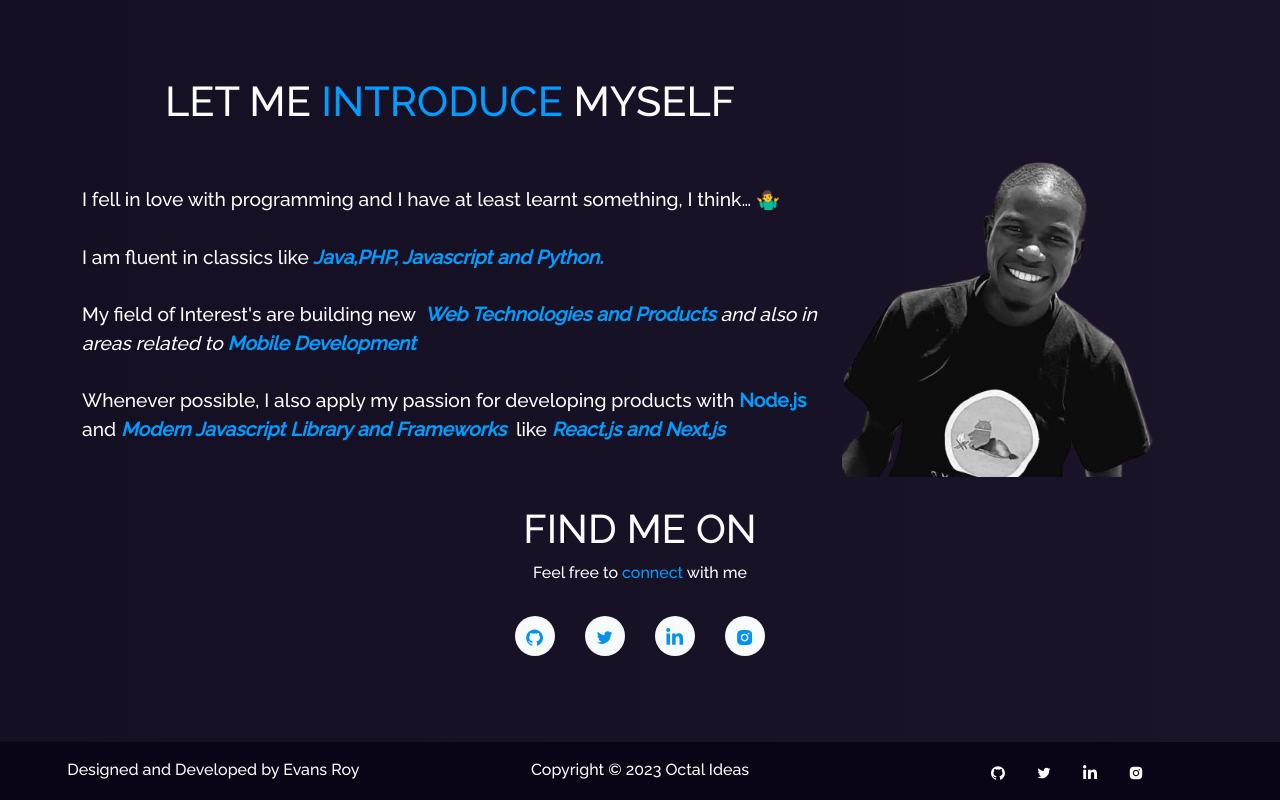
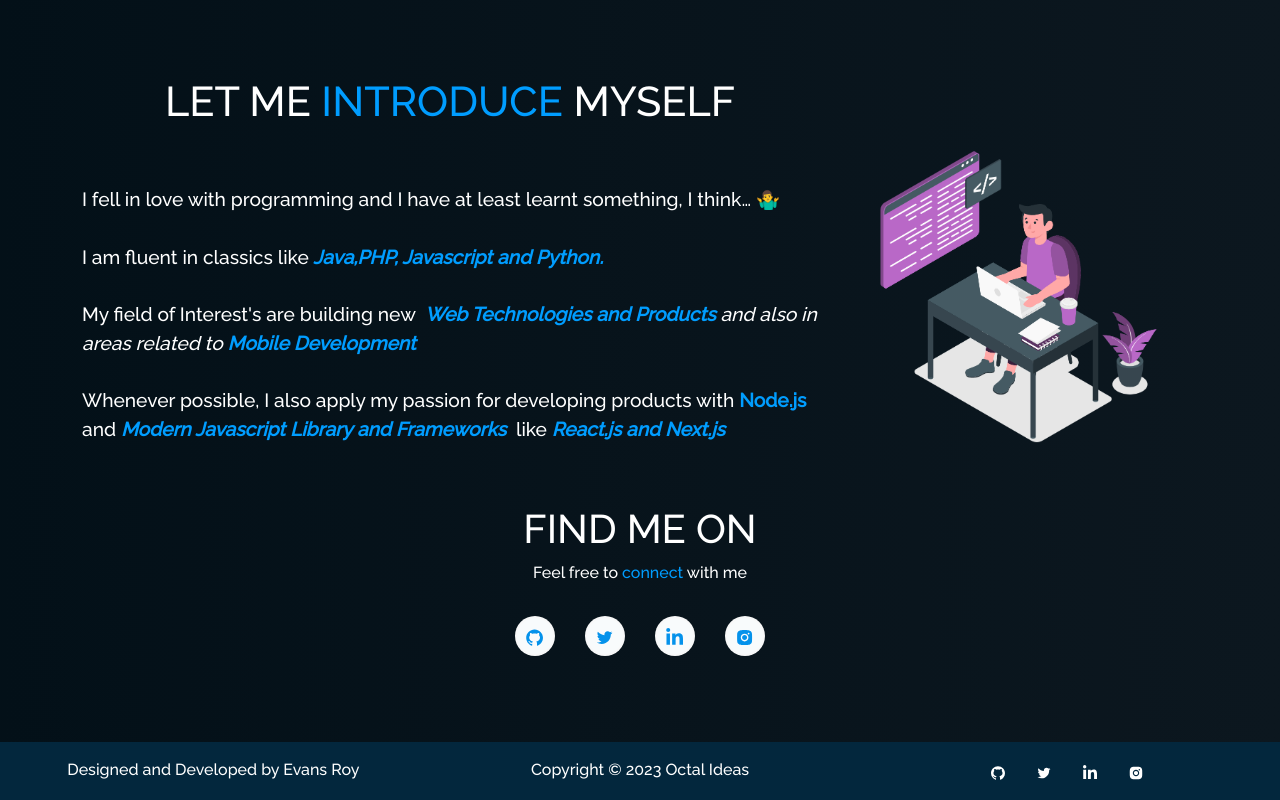
Before and after one commit to evansroy/porfolio-react, a React (Create React App) app: page / in a window 1280 px wide. Shown: the part 799-1599 px from the top of the page. Built offline with nearby package versions, Linux system fonts and the light colour scheme.

Commit message:
Change background color

```diff
--- a/src/components/Home/Home2.js
+++ b/src/components/Home/Home2.js
@@ -1,6 +1,6 @@
 import React from "react";
 import { Container, Row, Col } from "react-bootstrap";
-import myImg from "../../Assets/home-bg.png";
+import myImg from "../../Assets/home-main.svg";
 import Tilt from "react-parallax-tilt";
 import {
   AiFillGithub,
--- a/src/index.css
+++ b/src/index.css
@@ -4,5 +4,5 @@
   font-family: "Raleway", serif !important;
   -webkit-font-smoothing: antialiased;
   -moz-osx-font-smoothing: grayscale;
-  background-image: linear-gradient(to left, rgb(27 20 41), rgb(20 15 35));
+  background-image: linear-gradient(to left, rgb(12, 23, 31),rgb(3, 16, 24));
 }
--- a/src/style.css
+++ b/src/style.css
@@ -7,8 +7,8 @@
 
   --image-gradient: linear-gradient(
     to bottom left,
-    rgba(17, 16, 16, 0.678),
-    rgba(12, 10, 22, 0.863)
+    rgba(17, 16, 16, 0.582),
+    rgba(9, 26, 37, 1)
   );
 
   --imp-text-color: #009dff;
@@ -57,7 +57,7 @@
 
 /* Track */
 ::-webkit-scrollbar-track {
-  background: #2d1950;
+  background: #033455;
 }
 
 /* Handle */
@@ -76,7 +76,7 @@
 /* Navbar Section  */
 /* --------- */
 .sticky {
-  background-color: #1b1a2ea9 !important;
+  background-color: #02253d !important;
   transition: all 0.3s ease-out 0s !important;
   box-shadow: 0px 10px 10px 0px rgba(9, 5, 29, 0.171) !important;
   backdrop-filter: blur(15px) !important;
@@ -403,7 +403,7 @@
 /* Footer */
 /* --------- */
 .footer {
-  background-color: rgb(10, 4, 22);
+  background-color: rgb(3, 39, 61);
   bottom: 0 !important;
   padding-top: 10px !important;
   padding-bottom: 8px !important ;
```
